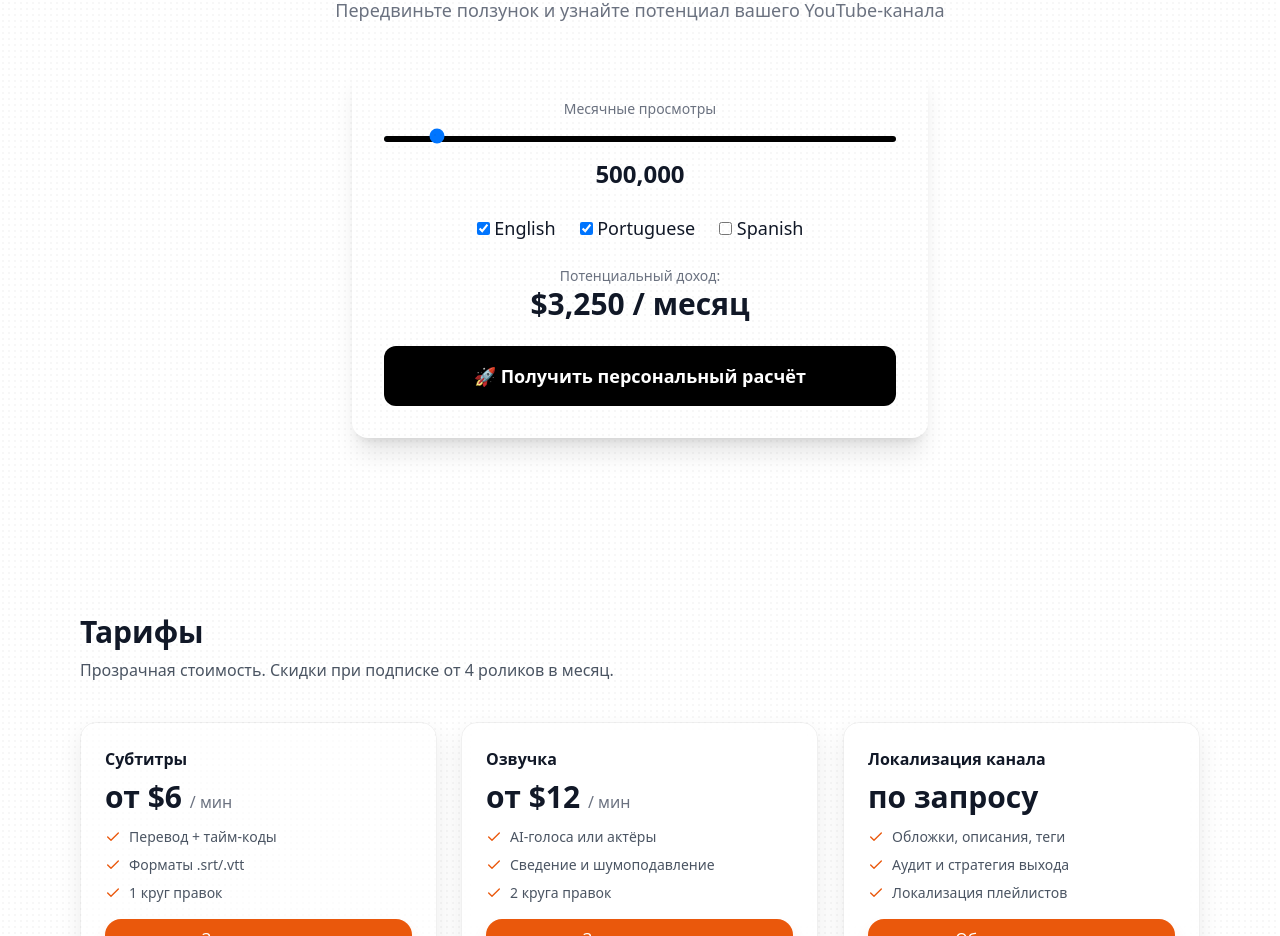
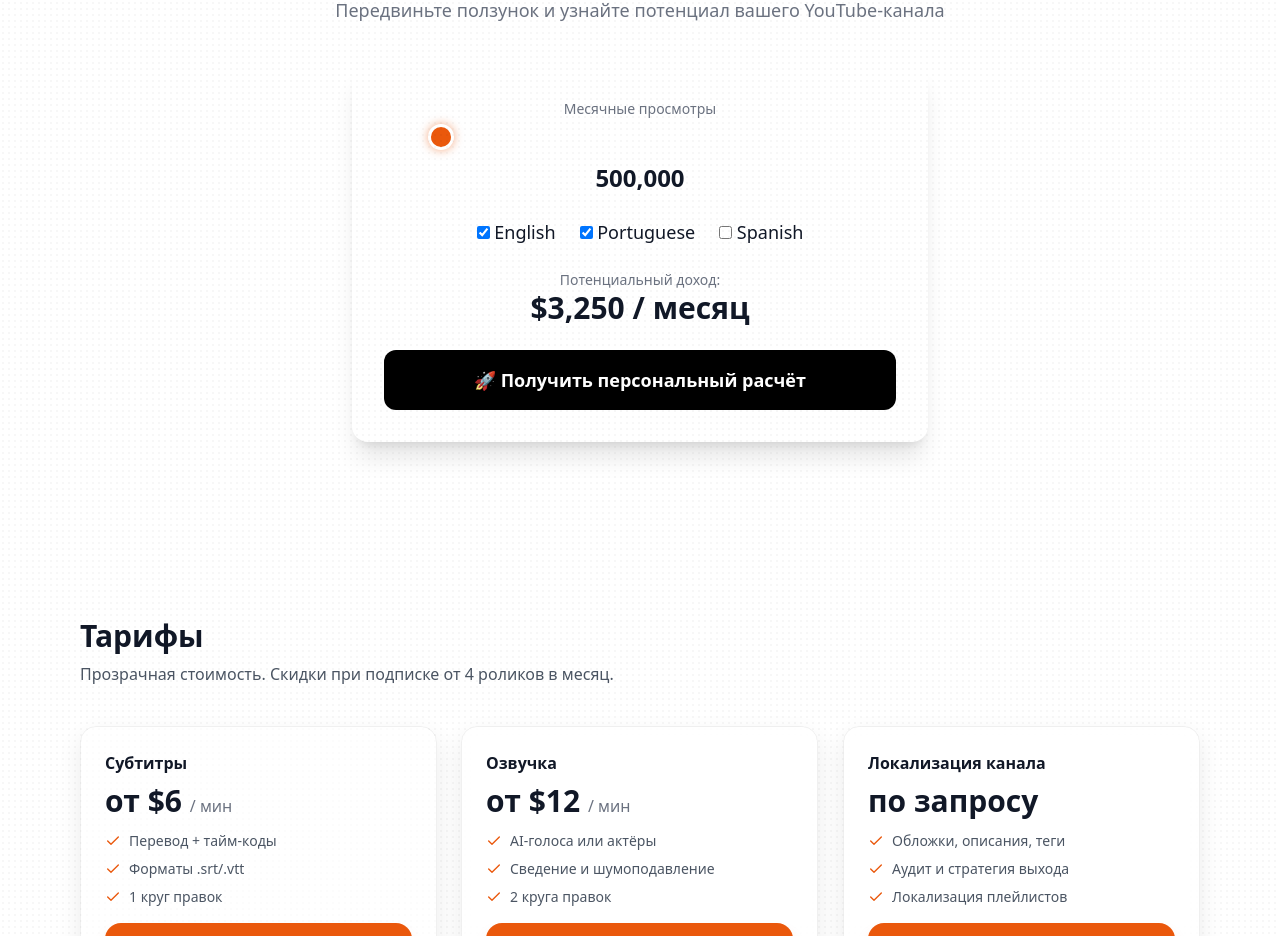
Before and after one commit to imokney/YouTubeTranslateLanding, a React (Vite) app: page / in a window 1280 px wide. Shown: the part 2400-3336 px from the top of the page. Built offline with nearby package versions, Linux system fonts and the light colour scheme.

Commit message:
update calc

```diff
--- a/src/index.css
+++ b/src/index.css
@@ -364,22 +364,41 @@ html, body {
   transition: box-shadow 0.5s ease-in-out;
 }
 
-/* Tesla style slider */
-input[type=range]::-webkit-slider-runnable-track {
-  height: 6px;
-  border-radius: 6px;
-  background: #000;
+/* === Tesla style power slider === */
+#rangeViews {
+  -webkit-appearance: none;
+  width: 100%;
+  height: 10px; /* толщина как у Tesla */
+  border-radius: 999px;
+  background: linear-gradient(to right, #EA580C 0%, #EA580C var(--percent), #ddd var(--percent), #ddd 100%);
+  outline: none;
+  cursor: pointer;
+  transition: background 0.25s ease;
 }
-input[type=range]::-webkit-slider-thumb {
+
+#rangeViews::-webkit-slider-thumb {
   -webkit-appearance: none;
-  height: 22px;
-  width: 22px;
-  background: #000;
+  width: 26px;
+  height: 26px;
+  background: #EA580C;
   border-radius: 50%;
+  border: 3px solid white; /* красивый Tesla ring */
+  box-shadow: 0 0 10px rgba(234,88,12,0.5);
   cursor: pointer;
-  margin-top: -8px;
-  transition: 0.2s;
+  transition: transform 0.2s ease;
+  margin-top: -8px; /* выравнивание */
 }
-input[type=range]:active::-webkit-slider-thumb {
+
+#rangeViews:active::-webkit-slider-thumb {
   transform: scale(1.15);
 }
+
+#rangeViews::-moz-range-thumb {
+  width: 26px;
+  height: 26px;
+  background: #EA580C;
+  border-radius: 50%;
+  border: 3px solid white;
+  box-shadow: 0 0 10px rgba(234,88,12,0.5);
+  cursor: pointer;
+}
```
